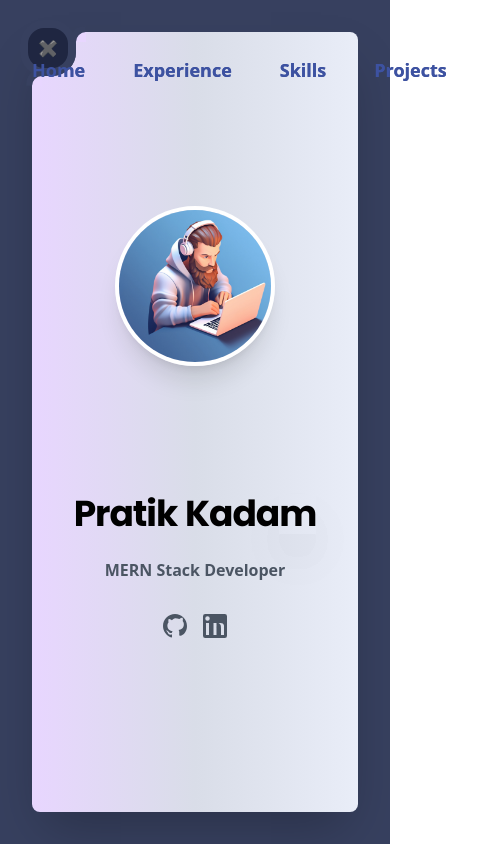
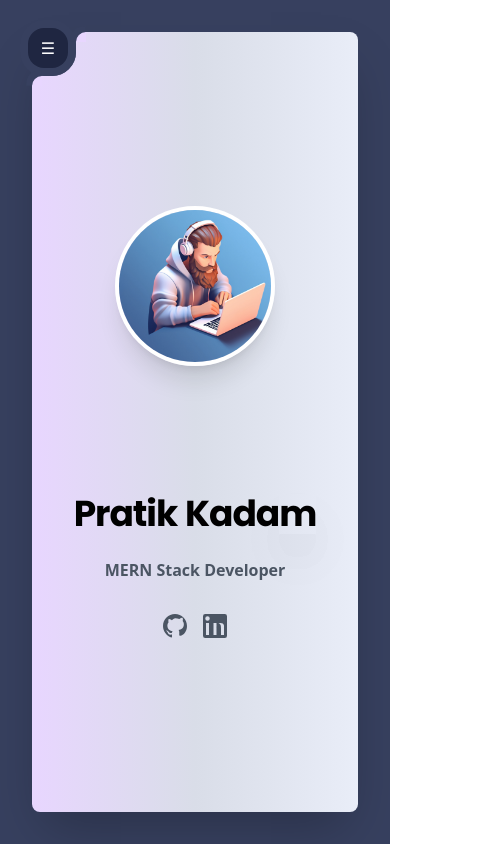
Before and after one commit to Pratikkadam00/animated-portfolio, a React (Create React App) app: page / in a window 390 px wide. Shown: the whole page, 479 px wide, since content can reach past the window. Built offline with nearby package versions, Linux system fonts and the light colour scheme.

Commit message:
navbar updated

```diff
--- a/src/components/Navbar.js
+++ b/src/components/Navbar.js
@@ -1,15 +1,45 @@
-import { useState } from "react";
+import { useState, useEffect } from "react";
 import { Link } from "react-router-dom";
 import useWidthResize from "../hooks/useWidthResize";
 
 const Navbar = () => {
-  const [open, setOpen] = useState(true);
+  const [open, setOpen] = useState(false); // Default state is closed
+  const [startX, setStartX] = useState(null); // Store the touch start X-coordinate
+
   const toggleHamburger = () => setOpen(!open);
+
+  // Close the menu on resize (optional)
   useWidthResize(() => {
-    setOpen(false); // Add any action you want to perform
+    setOpen(false);
   });
+
+  // Detect swipe left to close the menu
+  useEffect(() => {
+    const handleTouchStart = (e) => {
+      setStartX(e.touches[0].clientX); // Capture initial touch X position
+    };
+
+    const handleTouchMove = (e) => {
+      if (startX && e.touches[0].clientX < startX - 50) {
+        // Swipe left detection
+        setOpen(false);
+      }
+    };
+
+    if (open) {
+      window.addEventListener("touchstart", handleTouchStart);
+      window.addEventListener("touchmove", handleTouchMove);
+    }
+
+    return () => {
+      window.removeEventListener("touchstart", handleTouchStart);
+      window.removeEventListener("touchmove", handleTouchMove);
+    };
+  }, [startX, open]);
+
   return (
     <div className="absolute left-0 top-0 bottom-0 flex items-center w-fit md:px-10">
+      {/* Hamburger button for mobile */}
       <div className="absolute top-5 left-5 md:hidden">
         <div
           id="hamburger"
@@ -24,13 +54,40 @@ const Navbar = () => {
         </div>
       </div>
 
-      <nav
-        className={`p-2 ${
-          open
-            ? "absolute top-12 "
-            : "hidden"
-        } md:flex`}
+      {/* Background overlay to close the menu */}
+      {open && (
+        <div
+          className="fixed inset-0 bg-black bg-opacity-50 md:hidden z-40"
+          onClick={() => setOpen(false)} // Clicking outside closes the menu
+        ></div>
+      )}
+
+      {/* Sliding Navigation Menu for Mobile */}
+      <div
+        className={`fixed top-0 left-0 w-64 bg-[rgb(55,64,95)] transition-transform duration-500 ease-in-out transform rounded-2xl ${
+          open ? "translate-x-0" : "-translate-x-full"
+        } md:hidden z-50`}
+        style={{ height: "auto" }} // Dynamic height adjustment
       >
+        <nav className="p-6">
+          <ul className="space-y-6 text-white">
+            {["Home", "Experience", "Skills", "Projects"].map((item, index) => (
+              <li key={index}>
+                <Link
+                  to={`/${item.toLowerCase()}`}
+                  className="block px-6 py-3 text-lg font-semibold hover:bg-[rgb(134,151,195)] hover:text-white transition duration-300 ease-in-out rounded-xl"
+                  onClick={() => setOpen(false)} // Close the menu on link click
+                >
+                  {item}
+                </Link>
+              </li>
+            ))}
+          </ul>
+        </nav>
+      </div>
+
+      {/* Keep the nav for web view untouched */}
+      <nav className="p-2 hidden md:flex">
         <ul className="flex md:flex-col text-[rgb(61,82,161)]">
           {["Home", "Experience", "Skills", "Projects"].map((item, index) => (
             <li key={index}>
```
